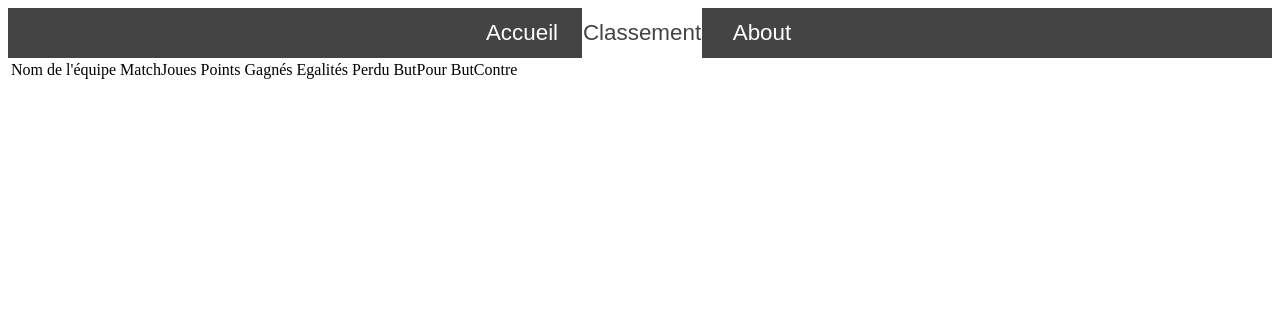
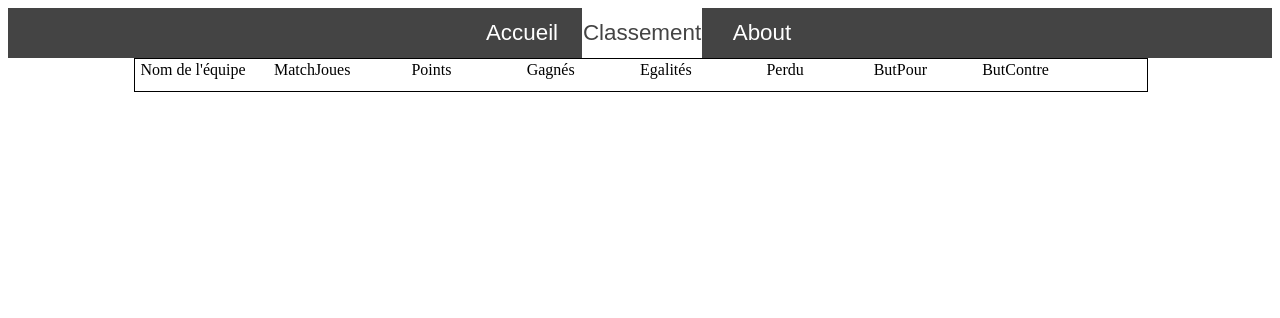
Before and after one commit to sylvain-grousset/SiteLIGUE1, a PHP site: page /classementSaison.php in a window 1280 px wide. Shown: the top 318 px of the page. Run offline with PHP 8.4, Linux system fonts and the light colour scheme; data that the repository does not hold is empty; some libraries are stand-ins or nearby versions.

Commit message:
tableau classement

```diff
--- a/css/style.css
+++ b/css/style.css
@@ -11,6 +11,7 @@ body {
   margin: 0;
   padding: 0;
   background: #ccc;
+  width: 100%;
 }
 
 .nav ul {
@@ -60,3 +61,31 @@ body {
   }
 
 }
+.leTableau {
+  width: 80%;
+
+  padding-left: 10%;
+}
+
+.lebandeau{
+  width: 100%;
+  border: solid 1px black;
+  padding-bottom: 10px;
+}
+.lebandeau span{
+  display: inline-block;
+  width: 11%;
+  text-align: center;
+  margin: 2px;
+
+}
+
+.uneLigne{
+border: solid 1px black;
+}
+.uneLigne span{
+  display: inline-block;
+  width: 11%;
+  text-align: center;
+  margin: 2px;
+}
--- a/src/classementSaison.php
+++ b/src/classementSaison.php
@@ -26,13 +26,25 @@ include('gestionBDD.php');
     INNER JOIN EQUIPE on SCORE.id_equipe = EQUIPE.id_equipe;");
     $req->execute();
 
-    echo "<table><tr><td>Nom de l'équipe</td><td>MatchJoues</td><td>Points</td><td>Gagnés</td><td>Egalités</td><td>Perdu</td><td>ButPour</td><td>ButContre</td></tr>";
+    echo "<div class='leTableau'><div class='lebandeau'><span>Nom de l'équipe</span> <span>MatchJoues</span> <span>Points</span> <span>Gagnés </span><span>Egalités</span> <span>Perdu </span><span>ButPour </span><span>ButContre </span></div>";
     while($ligne = $req->fetch()){
+       ?>
 
-        echo "<tr><td>" . $ligne[0] . "</td> <td>" . $ligne[1] . "</td> <td>" . $ligne[2] . "</td><td>" . $ligne[3] . "</td><td>" . "</td><td>" . $ligne[4] . "</td><td>" . "</td><td>
-        " . $ligne[5] . "</td><td>" . "</td><td>" . $ligne[6] . "</td><td>" . "</td><td>" . $ligne[7] . "</td></tr>";
+        <div class="uneLigne">
+         <span><?php echo $ligne[0] ?> </span>
+         <span><?php echo $ligne[1] ?></span>
+         <span><?php echo $ligne[2] ?></span>
+         <span><?php  echo $ligne[3] ?></span>
+         <span><?php echo $ligne[4] ?> </span>
+         <span><?php echo $ligne[5] ?></span>
+         <span><?php echo $ligne[6] ?></span>
+         <span><?php echo $ligne[7] ?></span>
+        </div>
+
+
+        <?php
     }
-    echo "</table>";
+    echo "</div>";
 
 
 ?>
```
Also changed, not shown: SQLDoc/readme.txt (added).
